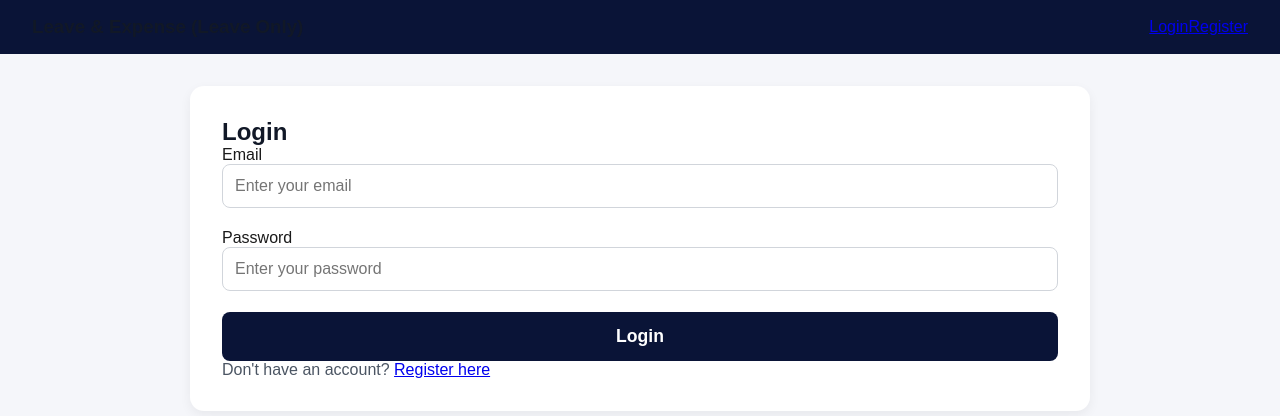
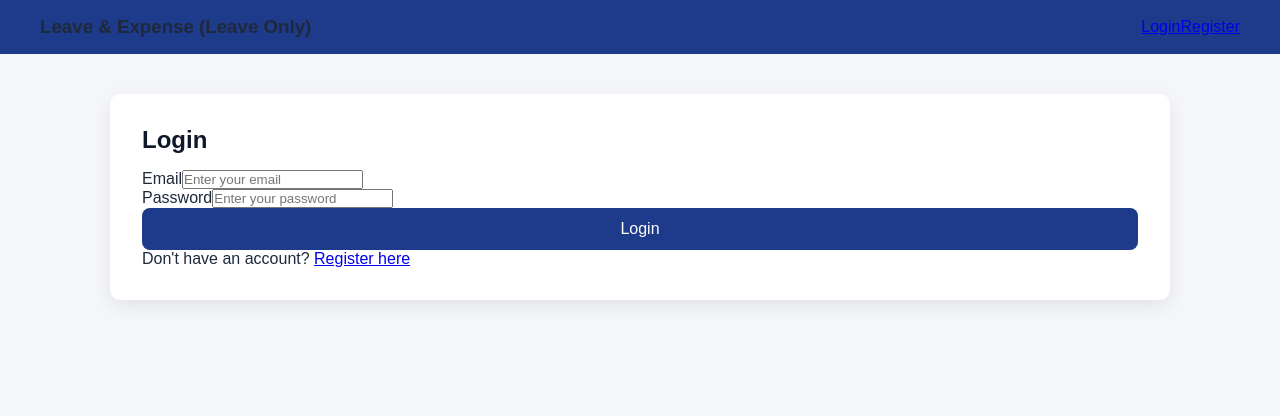
Before and after one commit to Gowthamsenthil-22/leave_sys, a React app in the folder frontend/: page /login in a window 1280 px wide. Shown: the top 416 px of the page. Built offline with nearby package versions, Linux system fonts and the light colour scheme; the HTML template or start-up script is replaced by a standard one.

Commit message:
Refactor global styles for corporate blue theme

```diff
--- a/frontend/src/styles/global.css
+++ b/frontend/src/styles/global.css
@@ -1,171 +1,87 @@
-/* ===============================
-   Global Base Styles (Modern Minimal)
-   =============================== */
+/* ===========================
+   CORPORATE BLUE THEME — CLEAN UI
+   =========================== */
 
+/* Body */
 body {
   margin: 0;
   padding: 0;
-  font-family: 'Inter', sans-serif;
-  background: #f4f6f9;
-  color: #1a1a1a;
+  font-family: "Inter", sans-serif;
+  background: #eef1f7;
+  color: #1e293b;
 }
 
-.app-container {
-  min-height: 100vh;
+/* Page wrapper */
+.page-container {
+  max-width: 1100px;
+  margin: auto;
+  padding: 40px 20px;
 }
 
-.app-content {
-  padding: 2rem 1rem;
+/* ---------- CARD ---------- */
+.card {
+  background: #ffffff;
+  padding: 32px;
+  border-radius: 10px;
+  box-shadow: 0 6px 18px rgba(0, 0, 0, 0.08);
+  margin-bottom: 40px;
 }
 
-/* ===============================
-   Typography
-   =============================== */
-
-h1, h2, h3 {
-  color: #111827;
-  font-weight: 700;
+.card h2 {
+  font-size: 24px;
+  margin-bottom: 16px;
+  color: #0f172a;
 }
 
-p {
-  color: #4b5563;
-}
-
-/* ===============================
-   Card (White Box)
-   =============================== */
-
-.card {
-  background: #ffffff;
-  padding: 2rem;
-  border-radius: 14px;
-  box-shadow: 0 4px 12px rgba(0,0,0,0.06);
-  max-width: 900px;
-  margin: auto;
-}
-
-/* ===============================
-   Buttons
-   =============================== */
-
+/* ---------- BUTTONS ---------- */
 .primary-button {
+  background: #1e3a8a;
+  color: white;
+  padding: 12px 22px;
+  border: none;
+  border-radius: 8px;
+  font-size: 16px;
+  cursor: pointer;
+  transition: 0.2s;
   width: 100%;
-  background: #0a1437;
-  color: white;
-  border: none;
-  padding: 14px;
-  border-radius: 8px;
-  font-size: 1.1rem;
-  font-weight: 600;
-  cursor: pointer;
-  transition: 0.2s ease;
 }
 
 .primary-button:hover {
-  background: #172554;
+  background: #0f1f54;
 }
 
-.nav-button {
-  background: transparent;
+.secondary-button {
+  background: #e2e8f0;
+  padding: 10px 18px;
+  border-radius: 6px;
   border: none;
-  padding: 8px 14px;
-  font-size: 1rem;
   cursor: pointer;
-  font-weight: 500;
 }
 
-.nav-button:hover {
-  color: #0a1437;
+.secondary-button:hover {
+  background: #cbd5e1;
 }
 
-/* ===============================
-   Form Styling
-   =============================== */
-
-.form-group {
-  margin-bottom: 1.3rem;
-}
-
-input, select, textarea {
-  width: 100%;
-  padding: 12px;
-  border-radius: 8px;
-  border: 1px solid #d1d5db;
-  font-size: 1rem;
-}
-
-input:focus, select:focus {
-  outline: none;
-  border-color: #0a1437;
-}
-
-/* ===============================
-   Table (Clean UI)
-   =============================== */
-
-.table-container {
-  overflow-x: auto;
-}
-
-table {
-  width: 100%;
-  border-collapse: collapse;
-  margin-top: 1rem;
-}
-
-th {
-  text-align: left;
-  padding: 14px;
-  background: #f0f2f5;
-  font-weight: 600;
-}
-
-td {
-  padding: 14px;
-  border-top: 1px solid #e5e7eb;
-}
-
-tr:hover {
-  background: #f9fafb;
-}
-
-/* ===============================
-   Centered Layout for Cards
-   =============================== */
-
-.center-box {
-  display: flex;
-  justify-content: center;
-  margin-top: 2rem;
-}
-
-/* ===============================
-   Error Message
-   =============================== */
-
-.error-text {
-  color: #dc2626;
-  margin-bottom: 1rem;
-}
-
-/* ===============================
-   Navbar Styling
-   =============================== */
-
+/* ---------- NAVBAR ---------- */
 .navbar {
-  width: 100%;
-  background: #0a1437;
-  padding: 1rem 2rem;
-  color: white;
+  background: #1e3a8a;
+  padding: 16px 40px;
   display: flex;
   justify-content: space-between;
   align-items: center;
 }
 
+.navbar-title {
+  color: white;
+  font-size: 20px;
+  font-weight: 600;
+}
+
 .navbar-links a {
-  margin-right: 1.5rem;
-  color: #cbd5e1;
+  color: #dbeafe;
+  margin-right: 22px;
   text-decoration: none;
+  font-size: 16px;
 }
 
 .navbar-links a:hover {
@@ -173,11 +89,78 @@ tr:hover {
 }
 
 .logout-btn {
-  background: white;
-  color: #0a1437;
+  background: #ffffff;
+  color: #1e3a8a;
   border: none;
   padding: 8px 18px;
-  border-radius: 8px;
+  border-radius: 6px;
   font-weight: 600;
   cursor: pointer;
 }
+
+/* ---------- TABLE ---------- */
+.table-wrapper {
+  overflow-x: auto;
+}
+
+table {
+  width: 100%;
+  border-collapse: collapse;
+  margin-top: 14px;
+  background: white;
+}
+
+th {
+  background: #f1f5f9;
+  padding: 14px;
+  font-weight: 600;
+  color: #1e293b;
+}
+
+td {
+  padding: 14px;
+  border-bottom: 1px solid #e2e8f0;
+}
+
+tr:hover {
+  background: #f8fafc;
+}
+
+/* ---------- DASHBOARD BUTTON GROUP ---------- */
+.dashboard-actions {
+  display: flex;
+  gap: 20px;
+  margin-top: 25px;
+}
+
+.dashboard-button {
+  flex: 1;
+  padding: 18px;
+  text-align: center;
+  background: #1e3a8a;
+  color: white;
+  border-radius: 10px;
+  text-decoration: none;
+  font-size: 17px;
+  transition: 0.25s;
+}
+
+.dashboard-button:hover {
+  background: #162c63;
+}
+
+/* ---------- RESPONSIVE ---------- */
+@media (max-width: 768px) {
+  .dashboard-actions {
+    flex-direction: column;
+  }
+
+  .card {
+    padding: 24px;
+  }
+
+  .navbar {
+    flex-direction: column;
+    gap: 10px;
+  }
+}
```
